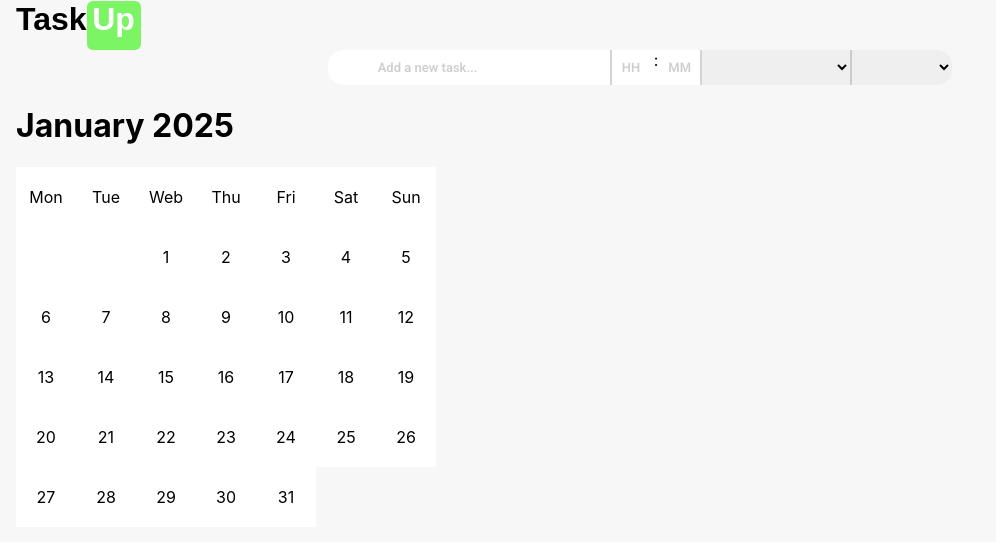
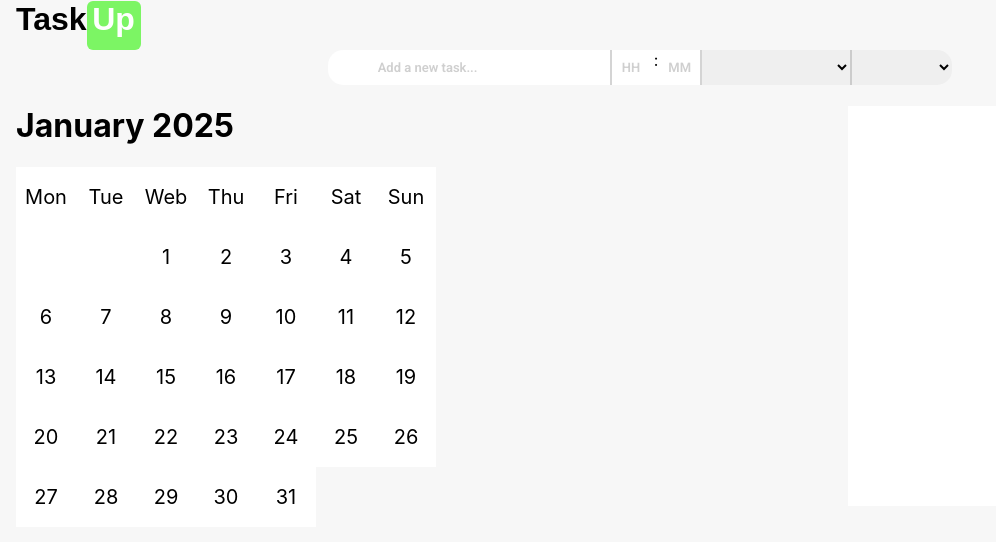
Before and after one commit to Kacper99999/TaskUp-frontend, a React (Create React App) app: page /tasks in a window 1280 px wide. Shown: the top 542 px of the page, without its empty margins (0-996 px from the left). Built offline with nearby package versions, Linux system fonts and the light colour scheme.

Commit message:
Add div day.

```diff
--- a/src/components/Calendar/Calendar.module.css
+++ b/src/components/Calendar/Calendar.module.css
@@ -12,6 +12,26 @@
     justify-content: center;
     align-items: center;
     background-color: white;
+    font-size: 20px;
+    cursor: pointer;
+    user-select: none;
+}
+.days_week{
+    width: 60px;
+    height: 60px;
+    display: flex;
+    justify-content: center;
+    align-items: center;
+    background-color: white;
+    font-size: 20px;
+    cursor: pointer;
+    user-select: none;
+}
+
+.empty_day{
+    width: 60px;
+    height: 60px;
+    background-color: white;
 }
 
 .day:hover{
--- a/src/components/Calendar/index.js
+++ b/src/components/Calendar/index.js
@@ -1,13 +1,14 @@
 import React,{ useState, useEffect } from "react"
 import css from "./Calendar.module.css";
 
-export const Calendar = () => {
+export const Calendar = ({onDayClick}) => {
 
     const [daysInMonth, setDaysInMonth] = useState([]);
     const [month, setMonth] = useState("");
     const [year, setYear] = useState("");
 
     const daysArray = ["Mon", "Tue", "Web", "Thu", "Fri", "Sat", "Sun"];
+
 
     useEffect(() => {
 
@@ -28,9 +29,13 @@ export const Calendar = () => {
         }
 
         setDaysInMonth(daysArray);
-        setMonth(today.toLocaleString("default",{month:"long"}));
+        setMonth(today.toLocaleString("en-US",{month:"long"}));
         setYear(currentYear);
     },[])
+
+    const handleClickedDay = (day) => {
+        onDayClick({day: day, month: month, year: year})
+    }
 
     return(
         <div>
@@ -38,11 +43,13 @@ export const Calendar = () => {
             <div className={css.calendar}>
             <div className={css.days}>
                 {daysArray.map((day, index) => (
-                    <div className={css.day} key={index}>{day}</div>
+                    <div className={css.days_week} key={index}>{day}</div>
                 ))}
             </div>
             {daysInMonth.map((day, index) => (
-                <div className={css.day} key={index}>{day}</div>
+                <div className={day === "" ? css.empty_day : css.day} key={index} onClick={() => handleClickedDay(day)}>
+                    {day}
+                </div>
             ))}
             </div>
         </div>
--- /dev/null
+++ b/src/components/Day/Day.module.css
@@ -0,0 +1,5 @@
+.day{
+    width: 400px;
+    height: 400px;
+    background-color: white;
+}
--- /dev/null
+++ b/src/components/Day/index.js
@@ -0,0 +1,13 @@
+import css from "./Day.module.css";
+
+export const Day = ({day}) => {
+
+    return(
+        <div>
+            <div className={css.day}>
+                <h1>{day.day}{day.month}{day.year}</h1>
+            </div>
+
+        </div>
+    )
+}
--- a/src/pages/TasksPage.js
+++ b/src/pages/TasksPage.js
@@ -1,12 +1,23 @@
+import { useState } from "react"
 import { Calendar } from "../components/Calendar"
+import { Day } from "../components/Day";
 import { TasksInput } from "../components/TasksInput"
 
 export default function TasksPage() {
 
+    const [selectedDay, setSelectedDay] = useState({day:"", month:"", year:""});
+
+    const handleDayClick = ({day, month, year}) => {
+        setSelectedDay({day, month, year})
+    }
+
     return(
         <div>
             <TasksInput/>
-            <Calendar/>
+            <div style={{display:"flex", gap:"400px"}}>
+            <Calendar onDayClick = {handleDayClick}/>
+            <Day day = {selectedDay}/>
+            </div>
         </div>
     )
 }
```
